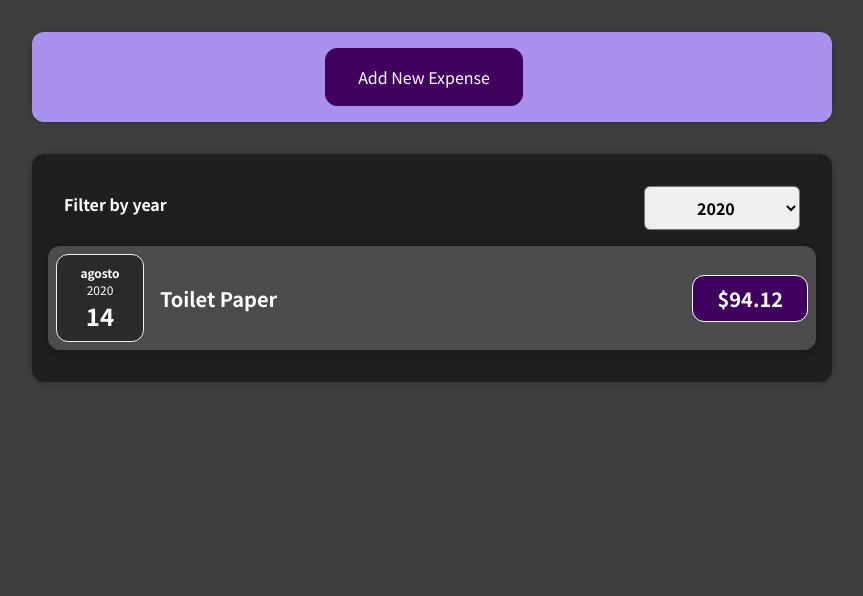
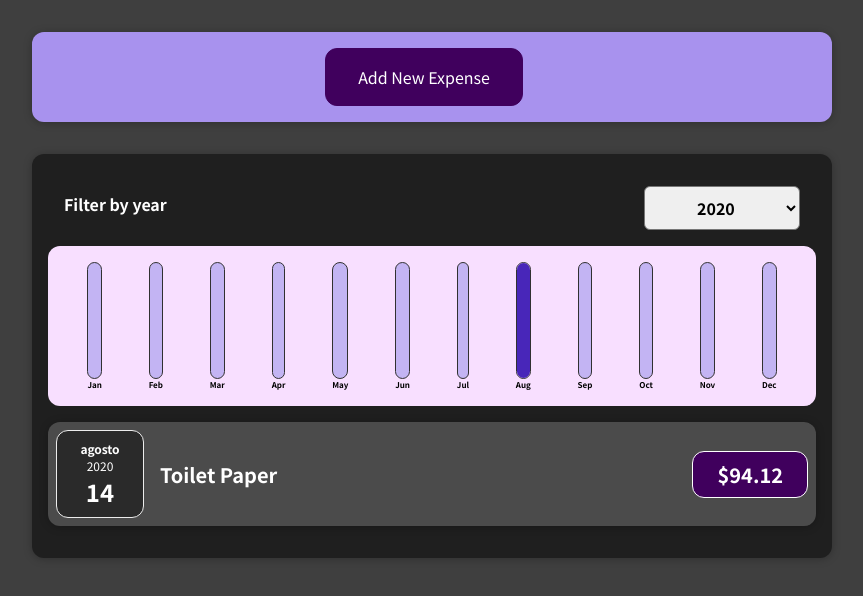
Before and after one commit to bqgama/max-js, a React (Create React App) app: page / in a window 1280 px wide. Shown: the top 596 px of the page, without its empty margins (208-1071 px from the left). Built offline with nearby package versions, Linux system fonts and the light colour scheme.

Commit message:
feature: created chartbar components

```diff
--- /dev/null
+++ b/src/components/Chart/Chart.css
@@ -0,0 +1,9 @@
+.chart {
+  padding: 1rem;
+  border-radius: 12px;
+  background-color: #f8dfff;
+  text-align: center;
+  display: flex;
+  justify-content: space-around;
+  height: 10rem;
+}
--- /dev/null
+++ b/src/components/Chart/Chart.js
@@ -0,0 +1,24 @@
+import React from "react";
+
+import ChartBar from "./ChartBar";
+import './Chart.css'
+
+const Chart = (props) => {
+  const dataPointValues = props.dataPoints.map(dataPoint => dataPoint.value);
+  const totalMaximum = Math.max(...dataPointValues);
+
+  return (
+    <div className='chart'>
+      {props.dataPoints.map((dataPoint) => (
+        <ChartBar
+          key={dataPoint.label}
+          value={dataPoint.value}
+          maxValue={totalMaximum}
+          label={dataPoint.label}
+        />
+      ))}
+    </div>
+  )
+};
+
+export default Chart;
--- /dev/null
+++ b/src/components/Chart/ChartBar.css
@@ -0,0 +1,30 @@
+.chart-bar {
+  height: 100%;
+  display: flex;
+  flex-direction: column;
+  align-items: center;
+}
+
+.chart-bar__inner {
+  height: 100%;
+  width: 100%;
+  border: 1px solid #313131;
+  border-radius: 12px;
+  background-color: #c3b4f3;
+  overflow: hidden;
+  display: flex;
+  flex-direction: column;
+  justify-content: flex-end;
+}
+
+.chart-bar__fill {
+  background-color: #4826b9;
+  width: 100%;
+  transition: all 0.3s ease-out;
+}
+
+.chart-bar__label {
+  font-weight: bold;
+  font-size: 0.5rem;
+  text-align: center;
+}
--- /dev/null
+++ b/src/components/Chart/ChartBar.js
@@ -0,0 +1,25 @@
+import React from "react";
+
+import './ChartBar.css'
+
+const ChartBar = (props) => {
+  let barFillHeight = '0%';
+
+  if (props.maxValue > 0) {
+    barFillHeight = Math.round((props.value / props.maxValue) * 100) + '%';
+  }
+
+  return (
+    <div className='chart-bar'>
+      <div className='chart-bar__inner'>
+        <div
+          className='chart-bar__fill'
+          style={{ height: barFillHeight }}
+        ></div>
+      </div>
+      <div className='chart-bar__label'>{props.label}</div>
+    </div>
+  )
+};
+
+export default ChartBar;
--- a/src/components/Expenses/Expenses.js
+++ b/src/components/Expenses/Expenses.js
@@ -2,8 +2,9 @@
 
 import Card from '../UI/Card';
 import ExpensesFilter from './ExpensesFilter';
+import ExpensesList from './ExpensesList';
+import ExpensesChart from './ExpensesChart';
 import './Expenses.css';
-import ExpensesList from './ExpensesList';
 
 const Expenses = (props) => {
   const [filteredYear, setFilteredYear] = useState('2020');
@@ -23,6 +24,7 @@
           selected={filteredYear}
           onChangeFilter={filterChangeHandler}
         />
+        <ExpensesChart expenses={filteredExpenses} />
         <ExpensesList items={filteredExpenses} />
       </Card>
     </div>
--- /dev/null
+++ b/src/components/Expenses/ExpensesChart.js
@@ -0,0 +1,28 @@
+import React from "react";
+import Chart from "../Chart/Chart";
+
+const ExpensesChart = props => {
+  const chartDataPoints = [
+    { label: 'Jan', value: 0 },
+    { label: 'Feb', value: 0 },
+    { label: 'Mar', value: 0 },
+    { label: 'Apr', value: 0 },
+    { label: 'May', value: 0 },
+    { label: 'Jun', value: 0 },
+    { label: 'Jul', value: 0 },
+    { label: 'Aug', value: 0 },
+    { label: 'Sep', value: 0 },
+    { label: 'Oct', value: 0 },
+    { label: 'Nov', value: 0 },
+    { label: 'Dec', value: 0 },
+  ];
+
+  for (const expense of props.expenses) {
+    const expenseMonth = expense.date.getMonth();
+    chartDataPoints[expenseMonth].value += expense.amount;
+  }
+
+  return (<Chart dataPoints={chartDataPoints} />);
+};
+
+export default ExpensesChart;
--- a/src/components/NewExpense/ExpenseForm.js
+++ b/src/components/NewExpense/ExpenseForm.js
@@ -49,7 +49,7 @@
 
     const expenseData = {
       title: enteredTitle,
-      amount: enteredAmount,
+      amount: +enteredAmount,
       date: new Date(enteredDate)
     };
 
```
